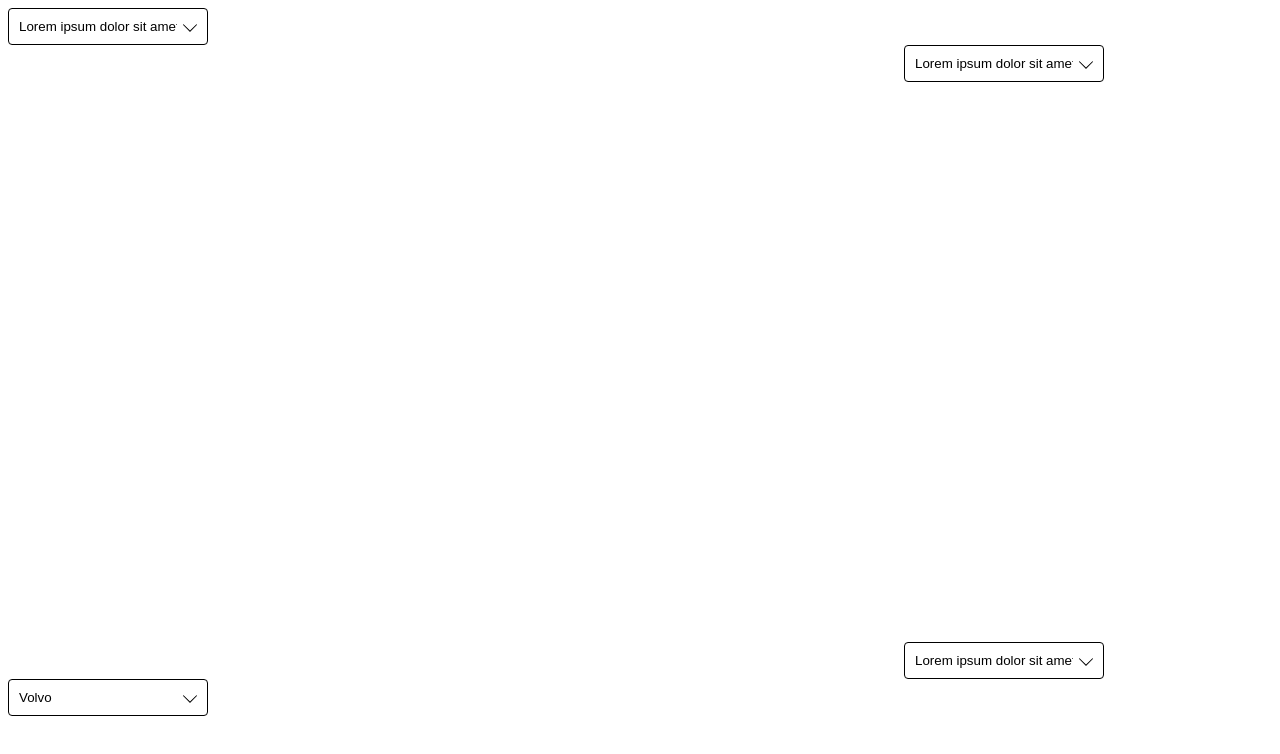
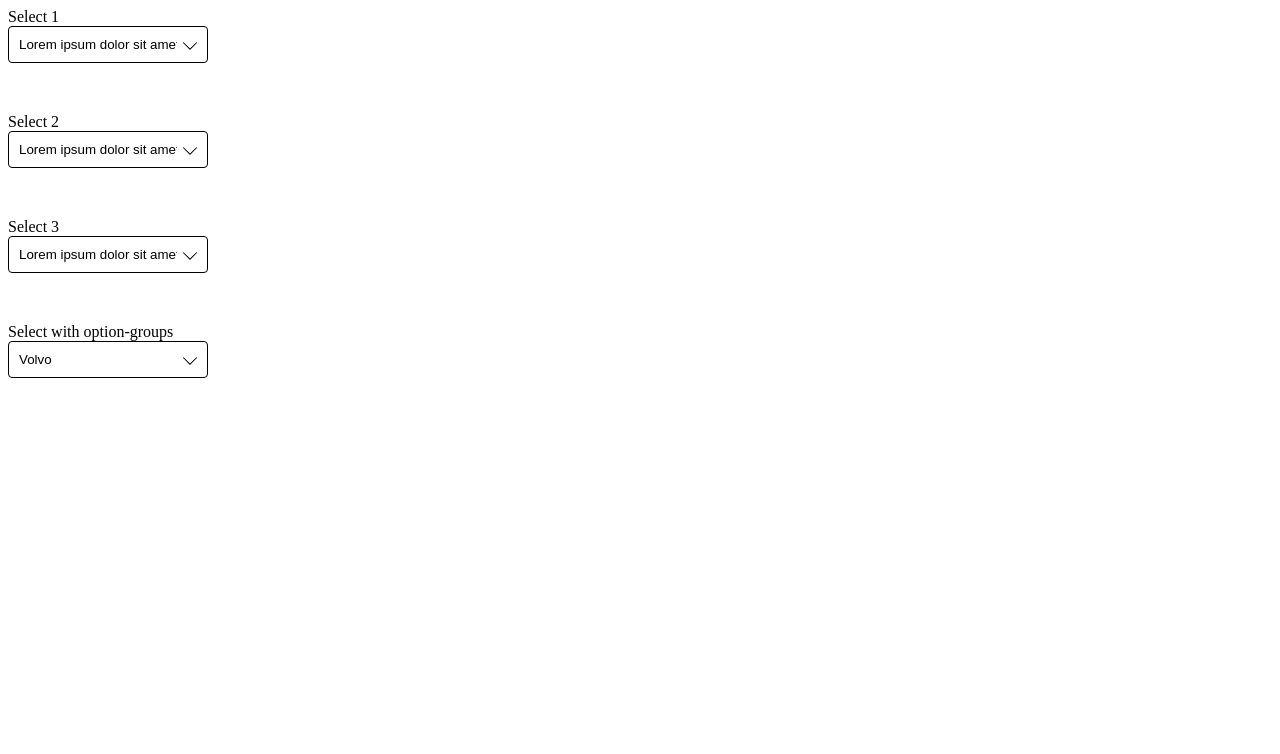
Before and after one commit to koala-framework/ingeniousselectjs, a website: page demo.html in a window 1280 px wide. Drawn offline with nearby package versions, Linux system fonts and the light colour scheme.

Commit message:
Update demo to include labels

```diff
--- a/demo.html
+++ b/demo.html
@@ -10,19 +10,12 @@
     <script type="text/javascript">
         $(document).ready(function() {
             $('select').ingeniousselect();
-                $('select').ingeniousselect();
         });
     </script>
     <style media="screen">
         .ingeniousSelect-selectWrapper {
             width: 200px;
-            }
-            .ingeniousSelect-selectWrapper:nth-child(2) {
-                margin-left: 70vw;
-            }
-            .ingeniousSelect-selectWrapper:nth-child(3) {
-                margin-top: 70vh;
-                margin-left: 70vw;
+            margin-bottom: 50px;
         }
         .ingeniousSelect-select {
             border-radius: 4px;
@@ -72,14 +65,19 @@
     </style>
 </head>
 <body>
-        <select name="select1" class="select1">
+<div>
+    <form>
+        <label for="select1">Select 1</label>
+        <select name="select1" class="select1" id="select1">
             <option class="first blue big" value="a">Lorem ipsum dolor sit amet</option>
             <option value="b">Lorem ipsum dolor sit amet, consetetur sadipscing elitr</option>
             <option value="c">Wert c</option>
             <option value="d">Wert d</option>
             <option class="last" value="i">Wert e</option>
         </select>
-        <select name="select2" class="select2">
+
+        <label for="select2">Select 2</label>
+        <select name="select2" class="select2" id="select2">
             <option value="a">Lorem ipsum dolor sit amet</option>
             <option value="b">Lorem ipsum dolor sit amet, consetetur sadipscing elitr</option>
             <option value="c">Wert c</option>
@@ -87,14 +85,17 @@
             <option value="i">Wert e</option>
         </select>
 
-        <select name="select3" class="select3">
+        <label for="select3">Select 3</label>
+        <select name="select3" class="select3" id="select3">
             <option value="a">Lorem ipsum dolor sit amet</option>
             <option value="b">Lorem ipsum dolor sit amet, consetetur sadipscing elitr</option>
             <option value="c" disabled="disabled">Wert c</option>
             <option value="d" disabled="disabled">Wert d</option>
             <option value="i">Wert e</option>
         </select>
-        <select name="select4" class="select4">
+
+        <label for="select4">Select with option-groups</label>
+        <select name="select4" class="select4" id="select4">
             <optgroup label="Swedish Cars" class="group green">
                 <option value="volvo" class="groupoption lightgreen">Volvo</option>
                 <option value="saab">Saab</option>
@@ -104,5 +105,7 @@
                 <option value="audi">Audi</option>
             </optgroup>
         </select>
+    </form>
+</div>
 </body>
 </html>
```
Lines whose indentation alone changed are shown as unchanged.
